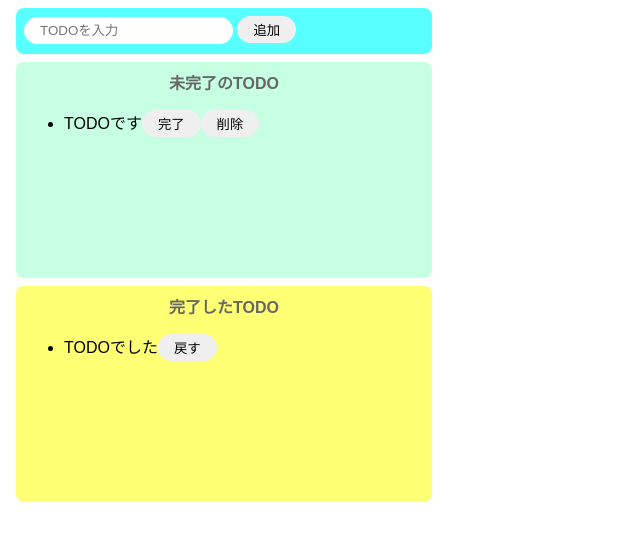
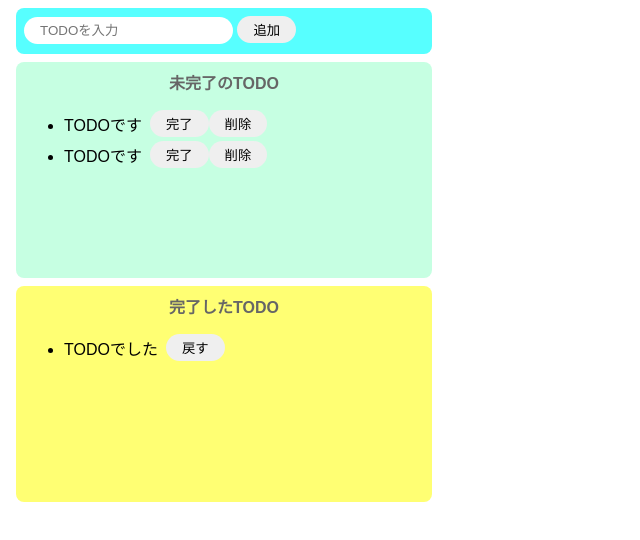
Before and after one commit to KochiTakuto/ToDoApp, a website built with Parcel: page index.html in a window 1280 px wide. Shown: the whole page, without its empty margins (0-640 px from the left). Built offline with nearby package versions, Linux system fonts and the light colour scheme.

Commit message:
CSSでスタイリングを学習

```diff
--- a/index.html
+++ b/index.html
@@ -19,6 +19,11 @@
           <button>完了</button>
           <button>削除</button>
         </div>
+        <div class="list-row">
+          <li>TODOです</li>
+          <button>完了</button>
+          <button>削除</button>
+        </div>
       </ul>
     </div>
 
--- a/src/styles.css
+++ b/src/styles.css
@@ -19,6 +19,10 @@ button:hover {
   background-color: #ff7fff;
   color: #fff;
   cursor: pointer;
+}
+
+li {
+  margin-right: 8px;
 }
 
 .input-area {
@@ -57,4 +61,6 @@ button:hover {
 
 .list-row {
   display: flex;
+  align-items: center;
+  padding-bottom: 4px;
 }
```
